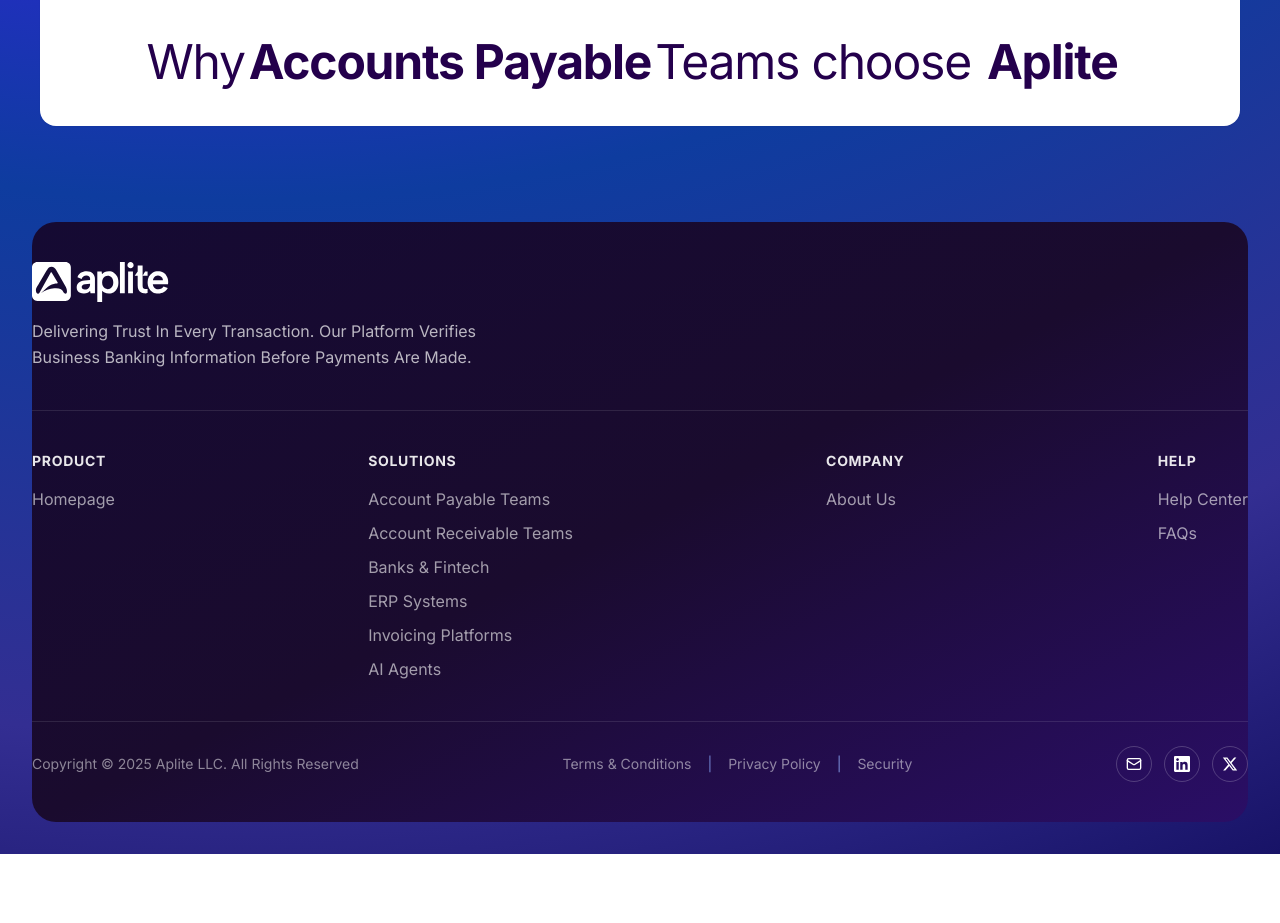
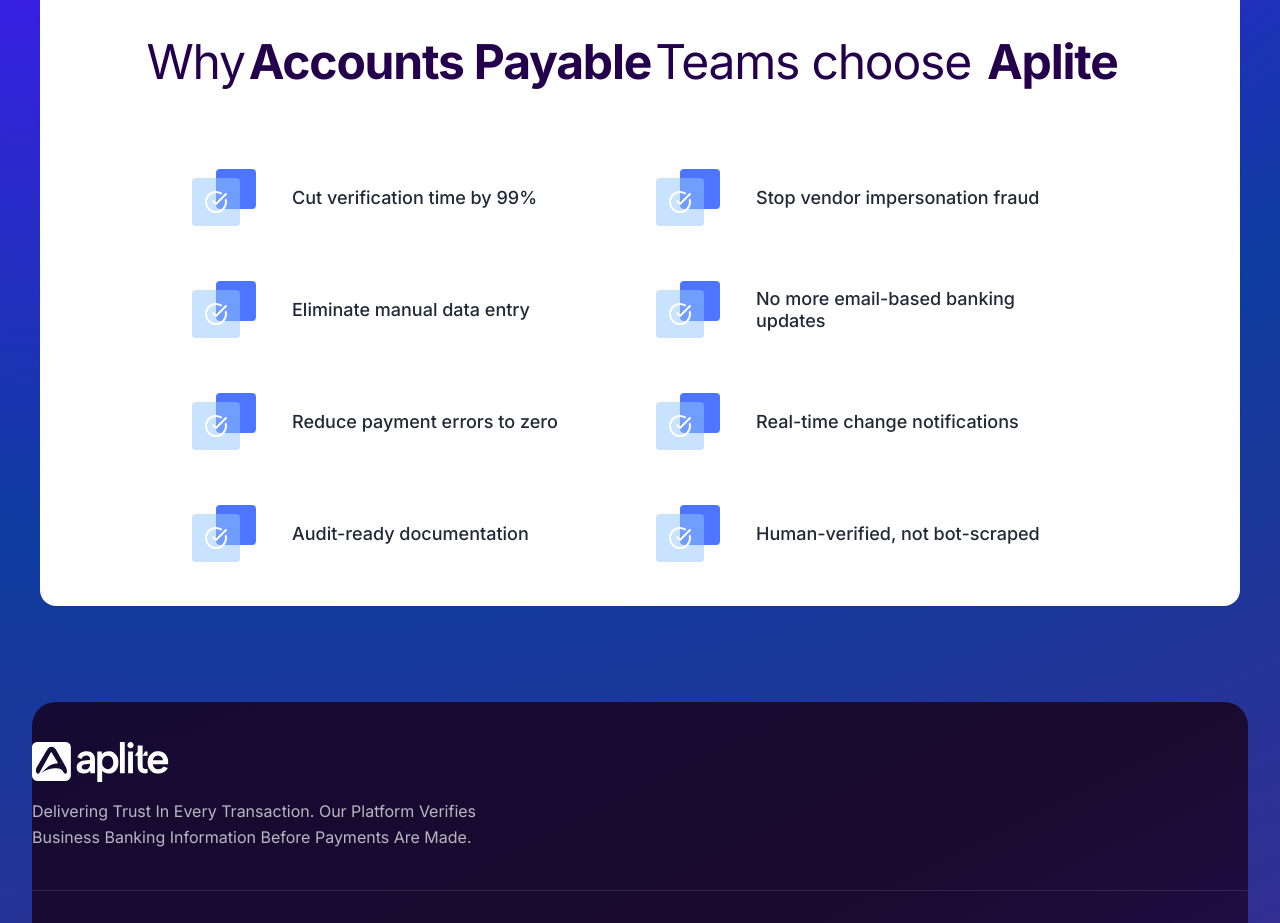
Before and after one commit to kartikbtspl/aplite-website, a Next.js app: page /solutions/ap-teams in a window 1280 px wide. Shown: the part 2060-2983 px from the top of the page. Before the commit the page ends 2914 px from the top, so only its background shows below. Built offline with nearby package versions, Linux system fonts and the light colour scheme.

Commit message:
Developed AP page along with reusable components required to develop other pages

```diff
--- a/app/solutions/ap-teams/Section-2/Section2.tsx
+++ b/app/solutions/ap-teams/Section-2/Section2.tsx
@@ -1,48 +1,98 @@
 import BlankCard from "@/components/ui/BlankCard";
 import CardComponent from "@/components/ui/CardComponent";
 import CardsGrid from "@/components/ui/GridCard";
+import ReusableReactIcon from "@/components/ui/ReusableReactIcon";
+import { div } from "framer-motion/client";
+import { CheckCircle } from "lucide-react";
 
 export default function Section2() {
+  // Card data array
+  const cardData = [
+    {
+      imageSrc: "/img/AR.png",
+      title: "Secure Payment",
+      subtitle:
+        "Eliminate the risk of email-based and invoice-based payment information exchanges. Your banking details live in a secure, verified profile.",
+    },
+    {
+      imageSrc: "/img/AR.png",
+      title: "Digital Payment Profile",
+      subtitle:
+        "Your payment information lives in a tamper-proof profile that cannot be edited or altered like invoices and PDFs. Customers always have your correct, verified details.",
+    },
+    {
+      imageSrc: "/img/AR.png",
+      title: "Build Trust",
+      subtitle:
+        "When customers pay using your Aplite profile, they know the banking details are legitimate, reducing payment delays and fraud concerns.",
+    },
+  ];
+
+  // Features data array for the grid
+  const featuresData = [
+    "Cut verification time by 99%",
+    "Stop vendor impersonation fraud",
+    "Eliminate manual data entry",
+    "No more email-based banking updates",
+    "Reduce payment errors to zero",
+    "Real-time change notifications",
+    "Audit-ready documentation",
+    "Human-verified, not bot-scraped",
+  ];
+
   return (
     <BlankCard>
       <div className="p-10">
-        <h1 className="text-4xl  md:text-7xl font-light tracking-tight text-[#24004c] flex flex-col">
+        <h1 className="text-4xl md:text-7xl font-light tracking-tight text-[#24004c] flex flex-col">
           <div className="flex justify-start mb-4">
             Turning <strong className="mx-4">Payments </strong> into
           </div>
 
-          <div className="flex justify-end">Trusted  <strong className="mx-4">Relationships </strong></div>
+          <div className="flex justify-end">
+            Trusted <strong className="mx-4">Relationships </strong>
+          </div>
         </h1>
       </div>
 
       <div className="px-10">
         <CardsGrid>
-          <CardComponent
-            imageSrc="/img/AR.png"
-            title="Secure Payment"
-            subtitle="Eliminate the risk of email-based and invoice-based payment information exchanges. Your banking details live in a secure, verified profile."
-          />
-          <CardComponent
-            imageSrc="/img/AR.png"
-            title="Digital Payment Profile"
-            subtitle="Your payment information lives in a tamper-proof profile that cannot be edited or altered like invoices and PDFs. Customers always have your correct, verified details."
-          />
-
-          <CardComponent
-            imageSrc="/img/AR.png"
-            title="Build Trust"
-            subtitle="When customers pay using your Aplite profile, they know the banking details are legitimate, reducing payment delays and fraud concerns."
-          />
+          {cardData.map((card, index) => (
+            <CardComponent
+              key={index}
+              imageSrc={card.imageSrc}
+              title={card.title}
+              subtitle={card.subtitle}
+            />
+          ))}
         </CardsGrid>
       </div>
 
       <div className="p-10">
         <h1 className="text-3xl flex justify-center mt-8 space-y-6 md:text-5xl font-lg leading-tight tracking-tight text-[#24004c] ">
           <div className="flex justify-start">
-            Why <strong className="mx-1">Accounts Payable </strong> Teams choose{" "}
-            <strong className="mx-4">Aplite</strong>{" "}
+            Why <strong className="mx-1">Accounts Payable </strong> Teams choose
+            <strong className="mx-4">Aplite</strong>
           </div>
         </h1>
+      </div>
+
+      {/* 2-column grid for features */}
+<div className="grid grid-cols-2 gap-x-8 gap-y-4 max-w-4xl mx-auto py-6">
+        {featuresData.map((feature, index) => (
+          <div key={index} className="flex items-center gap-3">
+            <div className="flex-shrink-0">
+              <ReusableReactIcon
+                sizeprop="lg"
+                squareBgColor="#003cff"
+                icon={CheckCircle}
+                iconBgColor="#93c5fd"
+              />
+            </div>
+            <p className="text-lg font-medium text-gray-800 leading-tight">
+              {feature}
+            </p>
+          </div>
+        ))}
       </div>
     </BlankCard>
   );
--- /dev/null
+++ b/components/ui/ReusableReactIcon.tsx
@@ -0,0 +1,152 @@
+import React from "react";
+import { LucideIcon } from "lucide-react";
+
+type IconSize = "sm" | "md" | "lg" | "xl" | number;
+
+type ReusableReactIconProps = {
+  sizeprop?: IconSize;
+  squareBgColor?: string;
+  icon: LucideIcon;
+  iconBgColor?: string;
+};
+
+export default function ReusableReactIcon({
+  sizeprop = "md",
+  squareBgColor = "#003cff",
+  icon: Icon,
+  iconBgColor = "#93c5fd",
+}: ReusableReactIconProps) {
+  function hexToRgba(hex: string, alpha: number): string {
+    const r = parseInt(hex.slice(1, 3), 16);
+    const g = parseInt(hex.slice(3, 5), 16);
+    const b = parseInt(hex.slice(5, 7), 16);
+    return `rgba(${r}, ${g}, ${b}, ${alpha})`;
+  }
+
+  // Predefined size map
+  const sizeMap: Record<
+    Exclude<IconSize, number>,
+    { square: string; icon: string; iconInner: string; iconSize: number }
+  > = {
+    sm: {
+      square: "w-6 h-6",
+      icon: "w-8 h-8",
+      iconInner: "w-3 h-3",
+      iconSize: 16,
+    },
+    md: {
+      square: "w-8 h-8",
+      icon: "w-10 h-10",
+      iconInner: "w-4 h-4",
+      iconSize: 20,
+    },
+    lg: {
+      square: "w-10 h-10",
+      icon: "w-12 h-12",
+      iconInner: "w-5 h-5",
+      iconSize: 24,
+    },
+    xl: {
+      square: "w-12 h-12",
+      icon: "w-14 h-14",
+      iconInner: "w-6 h-6",
+      iconSize: 28,
+    },
+  };
+
+  const currentSize =
+    typeof sizeprop === "string" ? sizeMap[sizeprop] : sizeMap.md;
+
+  // For numeric custom sizes
+  const numeric = typeof sizeprop === "number";
+  const squareStyle = numeric
+    ? { width: `${sizeprop * 0.8}px`, height: `${sizeprop * 0.8}px` }
+    : undefined;
+  const iconStyle = numeric
+    ? { width: `${sizeprop}px`, height: `${sizeprop}px` }
+    : undefined;
+
+  // Calculate icon size for Lucide Icon component
+  const iconSize = numeric ? sizeprop * 0.6 : currentSize.iconSize;
+
+  // Padding logic
+  const paddingClass = sizeprop === "sm" ? "p-1" : "p-2";
+  const offset = sizeprop === "sm" || sizeprop === "md"  ? "-translate-x-3 " : "-translate-x-5";
+  return (
+    <div className="relative flex justify-center items-center p-5">
+      {/* Background square */}
+      <div
+        className={`${
+          numeric ? "" : currentSize.square
+        } rounded absolute top-[40%] left-[50%] -translate-x-1/2 -translate-y-1/2 opacity-70`}
+        style={{
+          ...(squareStyle || {}),
+          backgroundColor: squareBgColor,
+        }}
+      />
+
+      {/* Foreground icon container */}
+      <div
+        className={`${
+          numeric ? "" : currentSize.icon
+        } ${paddingClass} mt-2 rounded relative z-10 ${offset} flex items-center justify-center`}
+        style={{
+          ...(iconStyle || {}),
+          backgroundColor: hexToRgba(iconBgColor, 0.5),
+        }}
+      >
+        {/* The actual Lucide icon scales properly now */}
+        <Icon size={iconSize} className="text-white font-extrabold" />
+      </div>
+    </div>
+  );
+}
+
+// import React from "react";
+// import { LucideIcon } from "lucide-react";
+
+// type ReusableReactIconProps = {
+//   squareWidth?: string;
+//   squareHeight?: string;
+//   squareBgColor?: string;
+//   icon: LucideIcon;
+//   iconBgColor?: string;
+//   iconWidth?: string;
+//   iconHeight?: string;
+//   offset?: string;
+// };
+
+// export default function ReusableReactIcon({
+//   squareWidth = "w-8",
+//   squareHeight = "h-8",
+//   squareBgColor = "#003cff",
+//   icon: Icon,
+//   iconBgColor = "#93c5fd",
+//   iconWidth = "w-10",
+//   iconHeight = "h-10",
+//   offset = "-translate-x-5",
+// }: ReusableReactIconProps) {
+
+//   function hexToRgba(hex: string, alpha: number): string {
+//     const r = parseInt(hex.slice(1, 3), 16);
+//     const g = parseInt(hex.slice(3, 5), 16);
+//     const b = parseInt(hex.slice(5, 7), 16);
+//     return `rgba(${r}, ${g}, ${b}, ${alpha})`;
+//   }
+
+//   return (
+//     <div className="relative flex justify-center items-center p-5">
+//       <div
+//         className={`${squareWidth} ${squareHeight} rounded absolute top-[40%] left-[50%] -translate-x-1/2 -translate-y-1/2 opacity-70`}
+//         style={{ backgroundColor: squareBgColor }}
+//       />
+
+//       <div
+//         className={`${iconWidth} ${iconHeight} mt-2 p-2 rounded relative z-10 ${offset}`}
+//         style={{ backgroundColor: hexToRgba(iconBgColor, 0.5) }}
+//       >
+//         <Icon className="text-white font-extrabold" />
+//       </div>
+//     </div>
+//   );
+// }
```
